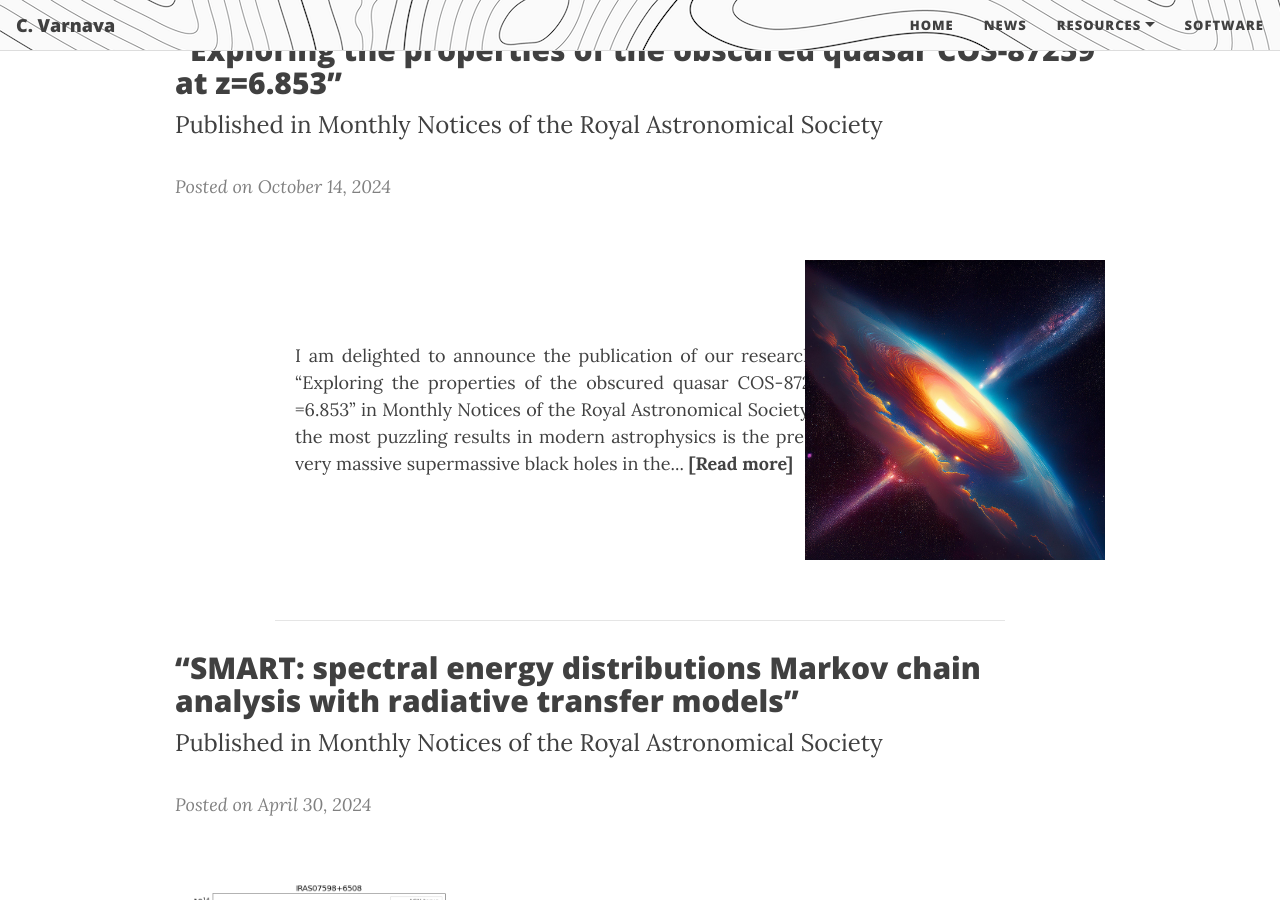
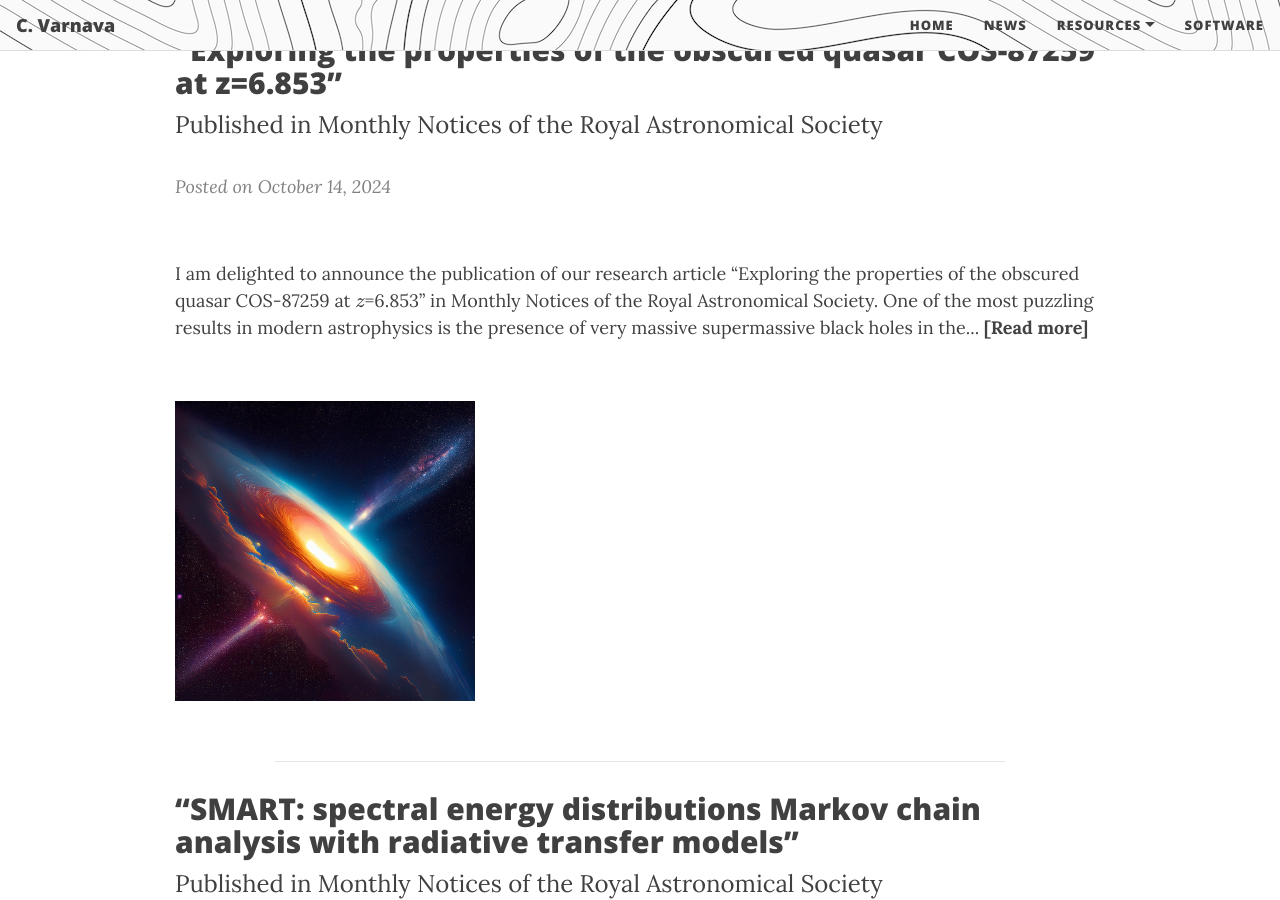
Before and after one commit to ch-var/ch-var.github.io, a Jekyll site: the page built from news.html, in a window 1280 px wide and 900 px high, scrolled down 831 px. Built offline with Jekyll 4.4.1, drawn with Linux system fonts in a browser that asks for light colours; formulas are drawn with MathJax 3.

Commit message:
Update news.html

```diff
--- a/news.html
+++ b/news.html
@@ -48,8 +48,8 @@ mathjax: true
 <p><i style="color:#808080";>Posted on October 14, 2024</i></p>
 
 <div style="display: flex; justify-content: space-between; align-items: center; flex-wrap: wrap;">
-  <p style="text-align: justify; flex: 1; margin-left: 20px;">I am delighted to announce the publication of our research article “Exploring the properties of the obscured quasar COS-87259 at \(z\)=6.853” in Monthly Notices of the Royal Astronomical Society. One of the most puzzling results in modern astrophysics is the presence of very massive supermassive black holes in the... <a href="https://ch-var.github.io/2024-10-14-COS-87529"><b style="color:#424242";>[Read more]</b></a></p>
-  <p style="margin-left: 30px;"><img src="/assets/img/SMBH.jpg" style="max-width: 300px; height: auto;"/></p>
+  <p style="style="margin-left: 30px;" text-align: justify; flex: 1; margin-left: 20px;">I am delighted to announce the publication of our research article “Exploring the properties of the obscured quasar COS-87259 at \(z\)=6.853” in Monthly Notices of the Royal Astronomical Society. One of the most puzzling results in modern astrophysics is the presence of very massive supermassive black holes in the... <a href="https://ch-var.github.io/2024-10-14-COS-87529"><b style="color:#424242";>[Read more]</b></a></p>
+  <p><img src="/assets/img/SMBH.jpg" style="max-width: 300px; height: auto;"/></p>
 </div>
 
 <p><hr size="2"></p>
```
